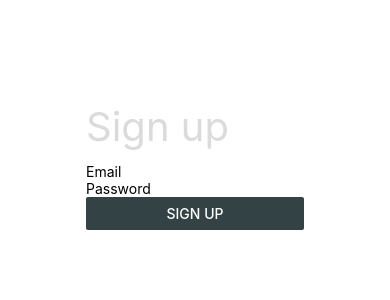
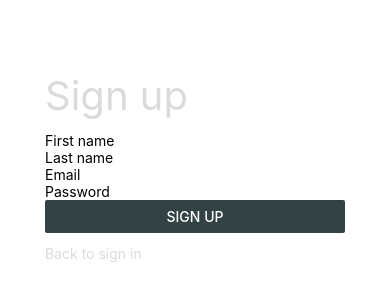
Before and after one commit to FourteenBrush/calendarFrontend, a React Native app: screen /register in a window 390 px wide. Shown: the part 256-556 px from the top of the page. Built offline with nearby package versions, Linux system fonts and the light colour scheme; no server answers.

Commit message:
Reworked login and register screen

```diff
--- a/src/screens/LoginScreen.tsx
+++ b/src/screens/LoginScreen.tsx
@@ -1,10 +1,12 @@
 import { login } from "@/api_calls"
 import { NativeStackScreenProps } from "@react-navigation/native-stack"
 import { useState } from "react"
-import { Button, StyleSheet, Text, TextInput, TouchableOpacity, View } from "react-native"
+import { Button, StyleSheet, Text, TextInput, View } from "react-native"
 import { NavParamsList } from "../../App"
 import { useTheme } from "@/hooks/useTheme"
 import { useAuth } from "@/hooks/useAuth"
+import * as theme from "@/styles/theme"
+import HoverableOpacity from "@/components/HoverableOpacity"
 
 export type LoginScreenProps = NativeStackScreenProps<NavParamsList, "login">
 
@@ -33,7 +35,9 @@ const LoginScreen = ({ navigation }: LoginScreenProps) => {
   return (
     <View style={[styles.container, theme.loginScreenRoot]}>
       {/* form wrapper */}
-      <View>
+      <View style={styles.form}>
+        <Text style={[theme.titleBig,, styles.signInText]}>Sign in</Text>
+
         <TextInput
           inputMode="email"
           onChangeText={setEmail}
@@ -50,9 +54,9 @@ const LoginScreen = ({ navigation }: LoginScreenProps) => {
 
         <View style={styles.signUp}>
           <Text style={theme.textPrimary}>Not a member?</Text>
-          <TouchableOpacity onPress={handleSignup}>
+          <HoverableOpacity hoverStyle={styles.hover} onPress={handleSignup}>
             <Text style={theme.textPrimary}>Sign up</Text>
-          </TouchableOpacity>
+          </HoverableOpacity>
         </View>
       </View>
     </View>
@@ -63,7 +67,18 @@ const styles = StyleSheet.create({
   container: {
     flex: 1,
     justifyContent: "center",
-    alignItems: "center",
+    alignItems: theme.FORM_ALIGN_ITEMS,
+    padding: theme.FORM_PADDING,
+  },
+  form: {
+    width: "100%",
+    maxWidth: theme.FORM_MAX_WIDTH,
+  },
+  signInText: {
+    paddingBottom: 12,
+  },
+  hover: {
+    opacity: theme.HOVER_OPACITY,
   },
   signUp: {
     width: "100%",
--- a/src/screens/RegisterScreen.tsx
+++ b/src/screens/RegisterScreen.tsx
@@ -1,29 +1,47 @@
 import { register } from "@/api_calls"
 import ErrorLabel from "@/components/ErrorLabel"
+import HoverableOpacity from "@/components/HoverableOpacity"
 import { useAuth } from "@/hooks/useAuth"
 import { useTheme } from "@/hooks/useTheme"
+import * as theme from "@/styles/theme"
 import { FormErrors, validateFormData } from "@/utils"
+import { NativeStackNavigationProp, NativeStackNavigatorProps, NativeStackScreenProps } from "@react-navigation/native-stack"
 import { useState } from "react"
 import { Button, StyleSheet, Text, TextInput, View } from "react-native"
 import { z } from "zod"
+import { NavParamsList } from "../../App"
 
 const registerScheme = z.object({
+  firstName: z.string()
+    .min(2, { message: "First name must be at least 2 characters long" })
+    .max(255, { message: "First name must be at most 255 characters long" }),
+  lastName: z.string()
+    .min(2, { message: "Last name must be at least 2 characters long" })
+    .max(255, { message: "Last name must be at most 255 characters long" }),
   email: z.string().email({ message: "Not a valid email" }),
   password: z.string().min(5, { message: "Password must be at least 5 characters long" }),
 })
 
 type Errors = FormErrors<typeof registerScheme>
 
-const RegisterScreen = () => {
+export type RegisterScreenProps = {
+  navigation: NativeStackNavigationProp<NavParamsList, "register">,
+}
+
+const RegisterScreen = ({ navigation }: RegisterScreenProps) => {
   const { theme } = useTheme()
   const { setAuthStatus } = useAuth()
 
+  const [firstName, setFirstName] = useState("")
+  const [lastName, setLastName] = useState("")
   const [email, setEmail] = useState("")
   const [password, setPassword] = useState("")
   const [errors, setErrors] = useState<Errors>({})
 
-  const handleSignin = async () => {
-    const { errors } = validateFormData({ email, password }, registerScheme)
+  const navigateToSignIn = () => navigation.popTo("login")
+
+  const handleSignup = async () => {
+    const { errors } = validateFormData({ email, password, firstName, lastName }, registerScheme)
     if (errors != null) {
       setErrors(errors)
       return
@@ -42,8 +60,22 @@ const RegisterScreen = () => {
   return (
     <View style={styles.container}>
       {/* form wrapper */}
-      <View>
+      <View style={styles.form}>
         <Text style={[theme.titleBig, styles.signUpText]}>Sign up</Text>
+
+        <TextInput
+          onChangeText={setFirstName}
+          placeholder="First name"
+          style={theme.formField}
+        />
+        <ErrorLabel error={errors.firstName} />
+
+        <TextInput
+          onChangeText={setLastName}
+          placeholder="Last name"
+          style={theme.formField}
+        />
+        <ErrorLabel error={errors.lastName} />
 
         <TextInput
           inputMode="email"
@@ -61,8 +93,12 @@ const RegisterScreen = () => {
         />
         <ErrorLabel error={errors.password} />
 
-        <Button color="#334244" title="Sign up" onPress={handleSignin} />
+        <Button color="#334244" title="Sign up" onPress={handleSignup} />
         <ErrorLabel error={errors.globalError} style={styles.error} />
+
+        <HoverableOpacity onPress={navigateToSignIn} hoverStyle={styles.hover} style={styles.backToSignIn}>
+          <Text style={theme.textPrimary}>Back to sign in</Text>
+        </HoverableOpacity>
       </View>
     </View>
   )
@@ -74,8 +110,20 @@ const styles = StyleSheet.create({
     justifyContent: "center",
     alignItems: "center",
   },
+  form: {
+    width: "100%",
+    maxWidth: theme.FORM_MAX_WIDTH,
+  },
   signUpText: {
     paddingBottom: 12,
+  },
+  backToSignIn: {
+    width: "100%",
+    flex: 1,
+    paddingTop: 12,
+  },
+  hover: {
+    opacity: theme.HOVER_OPACITY,
   },
   error: {
     // TODO: figure out why error label always stretches components
--- a/src/styles/theme.ts
+++ b/src/styles/theme.ts
@@ -1,8 +1,14 @@
-import { Platform, TextStyle, ViewStyle } from "react-native"
+import { DimensionValue, FlexAlignType, Platform, TextStyle, ViewStyle } from "react-native"
 
 export const BORDER_RADIUS = Platform.select({ web: 9, default: 1 })
 export const APP_CONTAINER_PADDING = Platform.select({ web: 12, default: 0 })
 export const MIN_CELL_HEIGHT = Platform.select({ web: 45, default: 22 })
+export const FORM_PADDING = Platform.select({ ios: 12, android: 12, default: 0 })
+
+export const FORM_ALIGN_ITEMS = Platform.select<FlexAlignType | undefined>({ web: "center", default: undefined })
+export const FORM_MAX_WIDTH = Platform.select<DimensionValue | undefined>({ web: 300, default: undefined })
+
+export const HOVER_OPACITY = 0.65
 
 // NOTE: properties are defined as ViewStyle (or something similar) for the ease of writing
 // `style={[theme.something, theme.somethingElse]}`
@@ -14,6 +20,7 @@ export type Theme = {
   formField: TextStyle,
 }
 
+// TODO: proper light mode
 const DARKMODE_TEXT_COLOR = "#dbdbdb"
 
 const sharedTheme: Partial<Theme> = {
```
